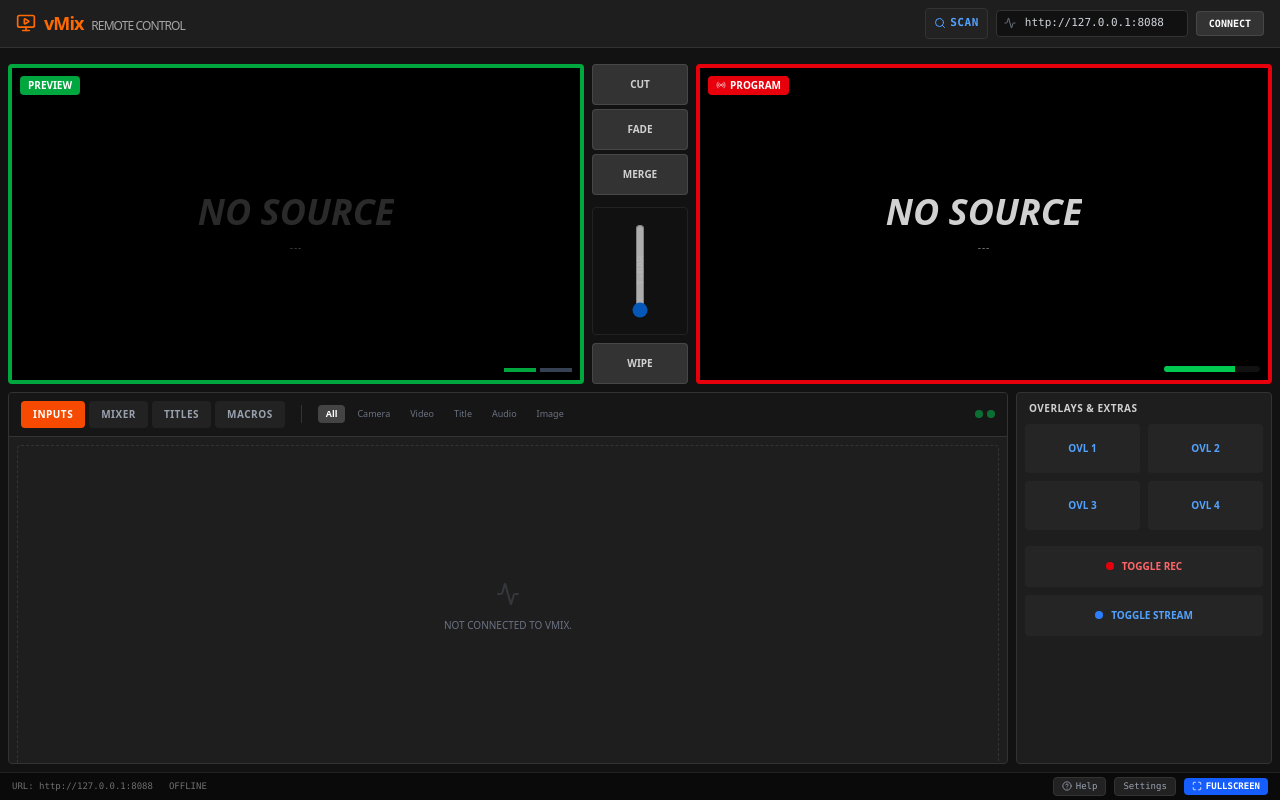
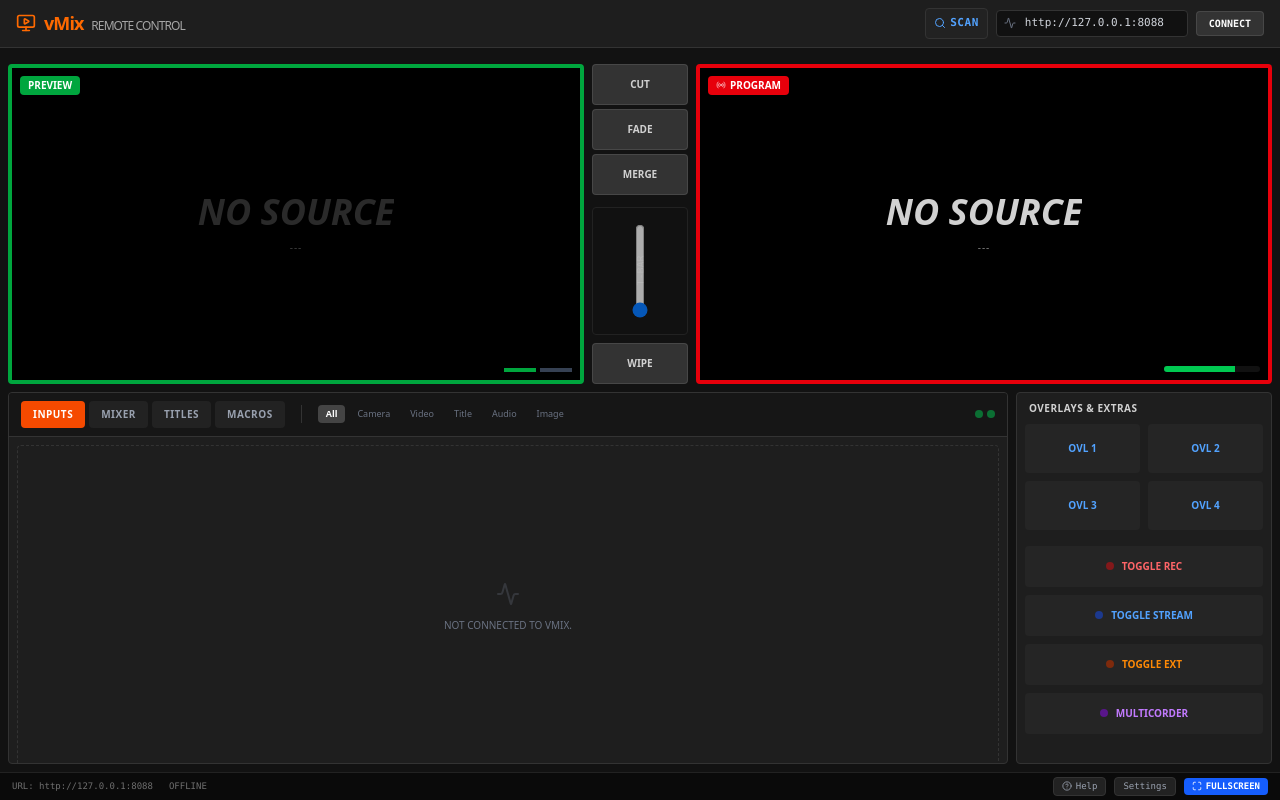
Before and after one commit to reggy54/Vmix-control-, a React (Vite) app: page / in a window 1280 px wide. Built offline with nearby package versions, Linux system fonts and the light colour scheme.

Commit message:
feat: add support for External and MultiCorder
Include External and MultiCorder status indicators in the UI and update the vMix API parser to track these states.

```diff
--- a/src/App.tsx
+++ b/src/App.tsx
@@ -16,7 +16,7 @@
 
 const AVAILABLE_COMMANDS = [
   'Cut', 'Fade', 'Merge', 'Wipe',
-  'StartStopRecording', 'StartStopStreaming',
+  'StartStopRecording', 'StartStopStreaming', 'StartStopExternal', 'StartStopMultiCorder',
   'OverlayInput1', 'OverlayInput2', 'OverlayInput3', 'OverlayInput4',
   'SetPreview', 'ActiveInput'
 ];
@@ -259,6 +259,14 @@
                  <div className={`w-2 h-2 rounded-full ${vMixState?.streaming ? 'bg-blue-500 shadow-[0_0_5px_#3b82f6] animate-pulse' : 'bg-gray-700'}`}></div>
                  <span className={vMixState?.streaming ? 'text-blue-400 font-bold' : 'text-gray-600'}>STREAM</span>
               </div>
+              <div className="flex items-center space-x-1">
+                 <div className={`w-2 h-2 rounded-full ${vMixState?.external ? 'bg-orange-500 shadow-[0_0_5px_#f97316] animate-pulse' : 'bg-gray-700'}`}></div>
+                 <span className={vMixState?.external ? 'text-orange-400 font-bold' : 'text-gray-600'}>EXT</span>
+              </div>
+              <div className="flex items-center space-x-1">
+                 <div className={`w-2 h-2 rounded-full ${vMixState?.multiCorder ? 'bg-purple-500 shadow-[0_0_5px_#a855f7] animate-pulse' : 'bg-gray-700'}`}></div>
+                 <span className={vMixState?.multiCorder ? 'text-purple-400 font-bold' : 'text-gray-600'}>MULTI</span>
+              </div>
               <div className="flex items-center space-x-1"><div className="w-2 h-2 rounded-full bg-green-500"></div><span>API OK</span></div>
             </div>
           )}
@@ -459,12 +467,20 @@
                   </button>
                ))}
                <button onClick={() => sendCommand('StartStopRecording')} className="col-span-4 lg:col-span-2 mt-2 bg-[#252525] hover:bg-red-900/40 text-red-400 border border-transparent text-[10px] font-bold py-3 rounded uppercase transition-colors flex items-center justify-center space-x-2">
-                 <div className="w-2 h-2 rounded-full bg-red-600"></div>
+                 <div className={`w-2 h-2 rounded-full ${vMixState?.recording ? 'bg-red-600 shadow-[0_0_5px_#dc2626] animate-pulse' : 'bg-red-900'}`}></div>
                  <span>Toggle Rec</span>
                </button>
                <button onClick={() => sendCommand('StartStopStreaming')} className="col-span-4 lg:col-span-2 bg-[#252525] hover:bg-blue-900/40 text-blue-400 border border-transparent text-[10px] font-bold py-3 rounded uppercase transition-colors flex items-center justify-center space-x-2">
-                 <div className="w-2 h-2 rounded-full bg-blue-500"></div>
+                 <div className={`w-2 h-2 rounded-full ${vMixState?.streaming ? 'bg-blue-500 shadow-[0_0_5px_#3b82f6] animate-pulse' : 'bg-blue-900'}`}></div>
                  <span>Toggle Stream</span>
+               </button>
+               <button onClick={() => sendCommand('StartStopExternal')} className="col-span-4 lg:col-span-2 bg-[#252525] hover:bg-orange-900/40 text-orange-400 border border-transparent text-[10px] font-bold py-3 rounded uppercase transition-colors flex items-center justify-center space-x-2">
+                 <div className={`w-2 h-2 rounded-full ${vMixState?.external ? 'bg-orange-500 shadow-[0_0_5px_#f97316] animate-pulse' : 'bg-orange-900'}`}></div>
+                 <span>Toggle Ext</span>
+               </button>
+               <button onClick={() => sendCommand('StartStopMultiCorder')} className="col-span-4 lg:col-span-2 bg-[#252525] hover:bg-purple-900/40 text-purple-400 border border-transparent text-[10px] font-bold py-3 rounded uppercase transition-colors flex items-center justify-center space-x-2">
+                 <div className={`w-2 h-2 rounded-full ${vMixState?.multiCorder ? 'bg-purple-500 shadow-[0_0_5px_#a855f7] animate-pulse' : 'bg-purple-900'}`}></div>
+                 <span>MultiCorder</span>
                </button>
              </div>
           </div>
@@ -735,6 +751,9 @@
                   <li>
                     <strong>Macro Builder:</strong> Build custom sequences of commands with delays. Set commands, inputs, and execute complex sequences with one click.
                   </li>
+                  <li>
+                    <strong>Recording & Streaming:</strong> Toggle global recording, streaming, external output, and MultiCorder right from the side panel.
+                  </li>
                   <li><strong>Transitions:</strong> Use Cut, Fade, Merge, and Wipe buttons to transition. Or manually drag the T-Bar slider.</li>
                 </ul>
               </div>
--- a/src/types.ts
+++ b/src/types.ts
@@ -23,6 +23,8 @@
   previewInputNumber: number;
   recording: boolean;
   streaming: boolean;
+  external: boolean;
+  multiCorder: boolean;
   inputs: VMixInput[];
   overlays: VMixOverlay[];
 }
--- a/src/vMixApi.ts
+++ b/src/vMixApi.ts
@@ -22,6 +22,8 @@
       const version = xml.querySelector('version')?.textContent || 'Unknown';
       const recording = xml.querySelector('recording')?.textContent === 'True';
       const streaming = xml.querySelector('streaming')?.textContent === 'True';
+      const external = xml.querySelector('external')?.textContent === 'True';
+      const multiCorder = xml.querySelector('multiCorder')?.textContent === 'True';
 
       const inputs: VMixInput[] = [];
       xml.querySelectorAll('input').forEach((inputNode) => {
@@ -52,7 +54,7 @@
         });
       });
 
-      return { version, activeInputNumber, previewInputNumber, recording, streaming, inputs, overlays };
+      return { version, activeInputNumber, previewInputNumber, recording, streaming, external, multiCorder, inputs, overlays };
     } catch (error) {
       throw error;
     }
```
